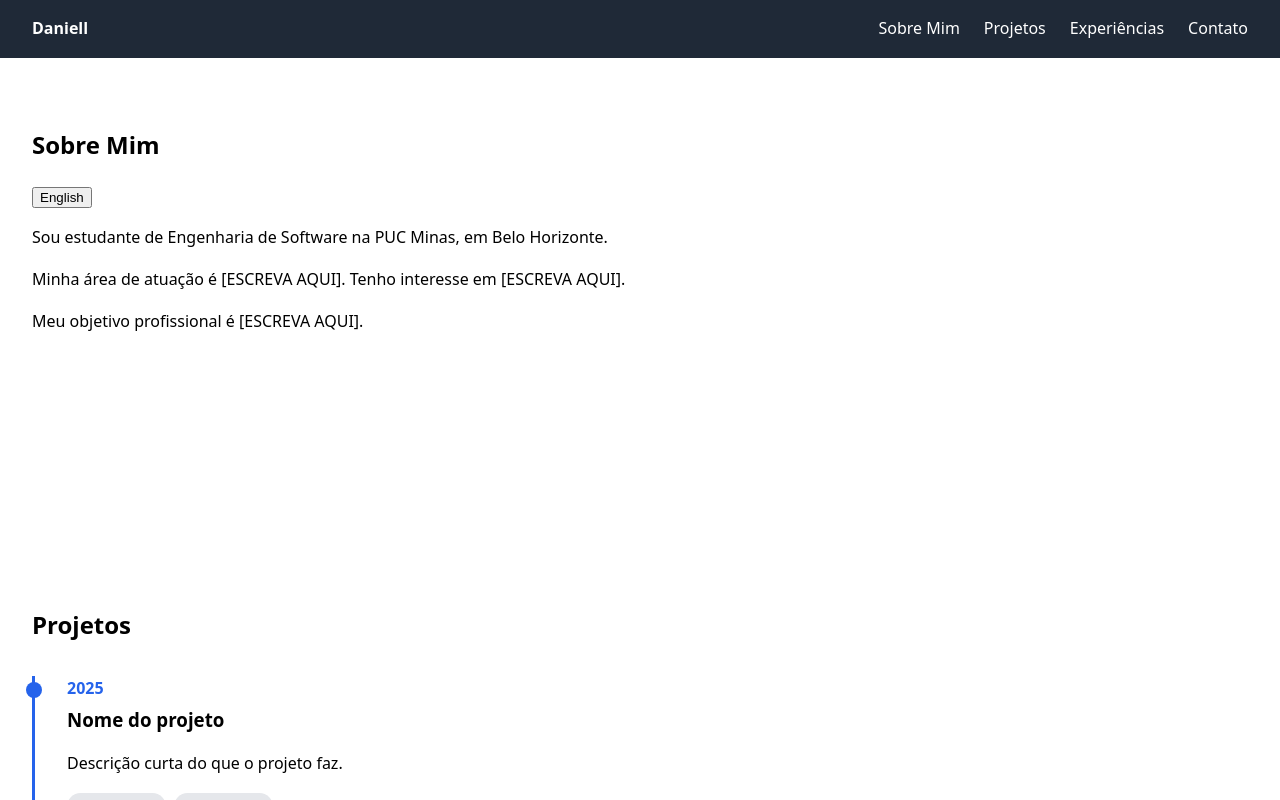
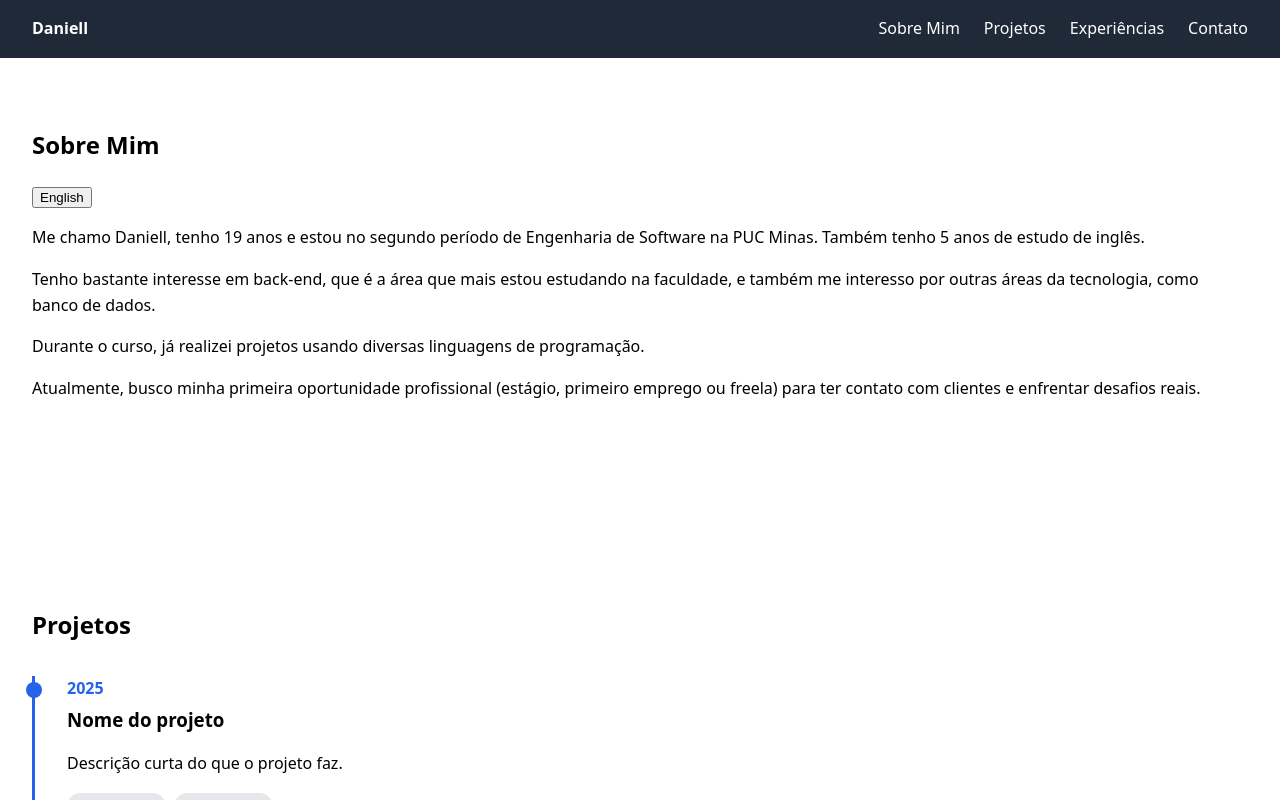
Before and after one commit to daniell-2508/portfolio, a React app: page / in a window 1280 px wide. Shown: the top 800 px of the page. Built offline with nearby package versions, Linux system fonts and the light colour scheme; the HTML template or start-up script is replaced by a standard one.

Commit message:
Texto real do Sobre Mim

```diff
--- a/src/components/Contato.jsx
+++ b/src/components/Contato.jsx
@@ -80,7 +80,7 @@ function Contato() {
       <form className="contato__form" onSubmit={enviar}>
         <label>
           Nome
-          <input name="nome" value={form.nome} onChange={atualizar} />
+            <input name="nome" value={form.nome} onChange={atualizar} />
         </label>
         <label>
           E-mail
--- a/src/components/SobreMim.jsx
+++ b/src/components/SobreMim.jsx
@@ -5,18 +5,20 @@ const textos = {
     titulo: 'Sobre Mim',
     botao: 'English',
     paragrafos: [
-      'Sou estudante de Engenharia de Software na PUC Minas, em Belo Horizonte.',
-      'Minha área de atuação é [ESCREVA AQUI]. Tenho interesse em [ESCREVA AQUI].',
-      'Meu objetivo profissional é [ESCREVA AQUI].',
+      'Me chamo Daniell, tenho 19 anos e estou no segundo período de Engenharia de Software na PUC Minas. Também tenho 5 anos de estudo de inglês.',
+      'Tenho bastante interesse em back-end, que é a área que mais estou estudando na faculdade, e também me interesso por outras áreas da tecnologia, como banco de dados.',
+      'Durante o curso, já realizei projetos usando diversas linguagens de programação.',
+      'Atualmente, busco minha primeira oportunidade profissional (estágio, primeiro emprego ou freela) para ter contato com clientes e enfrentar desafios reais.',
     ],
   },
   en: {
     titulo: 'About Me',
     botao: 'Português',
     paragrafos: [
-      'I am a Software Engineering student at PUC Minas, in Belo Horizonte, Brazil.',
-      'My field of work is [WRITE HERE]. I am interested in [WRITE HERE].',
-      'My professional goal is [WRITE HERE].',
+      "My name is Daniell, I am 19 years old, and I am in my second semester of Software Engineering at PUC Minas. I have also studied English for 5 years.",
+      'I am very interested in back-end development, which is the area I am studying the most at university, and I am also interested in other areas of technology, such as databases.',
+      'During my degree, I have already worked on projects using several programming languages.',
+      'I am currently looking for my first professional opportunity (an internship, a first job, or freelance work) so I can work with clients and take on real challenges.',
     ],
   },
 }
```
